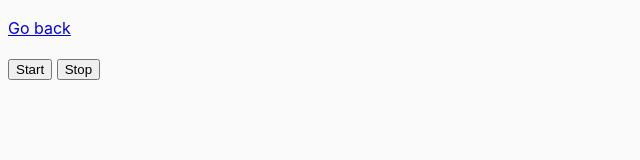
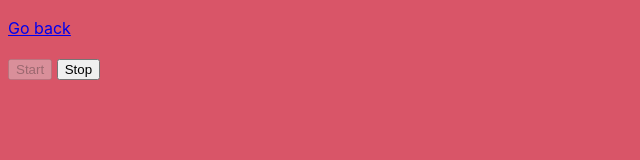
Before and after one commit to Volodymyr1974/goit-js-hw-09, a website built with Parcel: page src/01-color-switcher.html in a window 1280 px wide. Both pictures are taken after a click on the button "Start". Shown: the whole page, without its empty margins (0-640 px from the left). Built offline with nearby package versions, Linux system fonts and the light colour scheme.

Commit message:
додає алгоритм рішення задачі 1

```diff
--- a/src/js/01-color-switcher.js
+++ b/src/js/01-color-switcher.js
@@ -1,2 +1,31 @@
-{/* <button type="button" data-start>Start</button>
-<button type="button" data-stop>Stop</button> */}
+const CHANGE_COLORS_DELAY = 1000;
+const refs = {
+ changeColor: document.querySelector('body'),
+ startBtn: document.querySelector('button[data-start]'),
+ stopBtn: document.querySelector('button[data-stop]'),
+};
+
+refs.stopBtn.setAttribute("disabled", "disabled");
+
+let timerId = null;
+
+refs.startBtn.addEventListener('click', onStartBtn);
+refs.stopBtn.addEventListener('click', onStoptBtn);
+
+function onStartBtn() {
+    refs.startBtn.setAttribute("disabled", "disabled");
+    refs.stopBtn.removeAttribute("disabled");
+    timerId = setInterval(() => {
+        refs.changeColor.style.backgroundColor = `${getRandomHexColor()}`;
+    }, CHANGE_COLORS_DELAY);
+};
+function getRandomHexColor() {
+  return `#${Math.floor(Math.random() * 16777215).toString(16)}`;
+};
+
+
+function onStoptBtn() {
+    clearInterval(timerId);
+    refs.stopBtn.setAttribute("disabled", "disabled");
+    refs.startBtn.removeAttribute("disabled");
+};
```
Also changed, not shown: src/01-color-switcher.html (+1 -1 lines).
